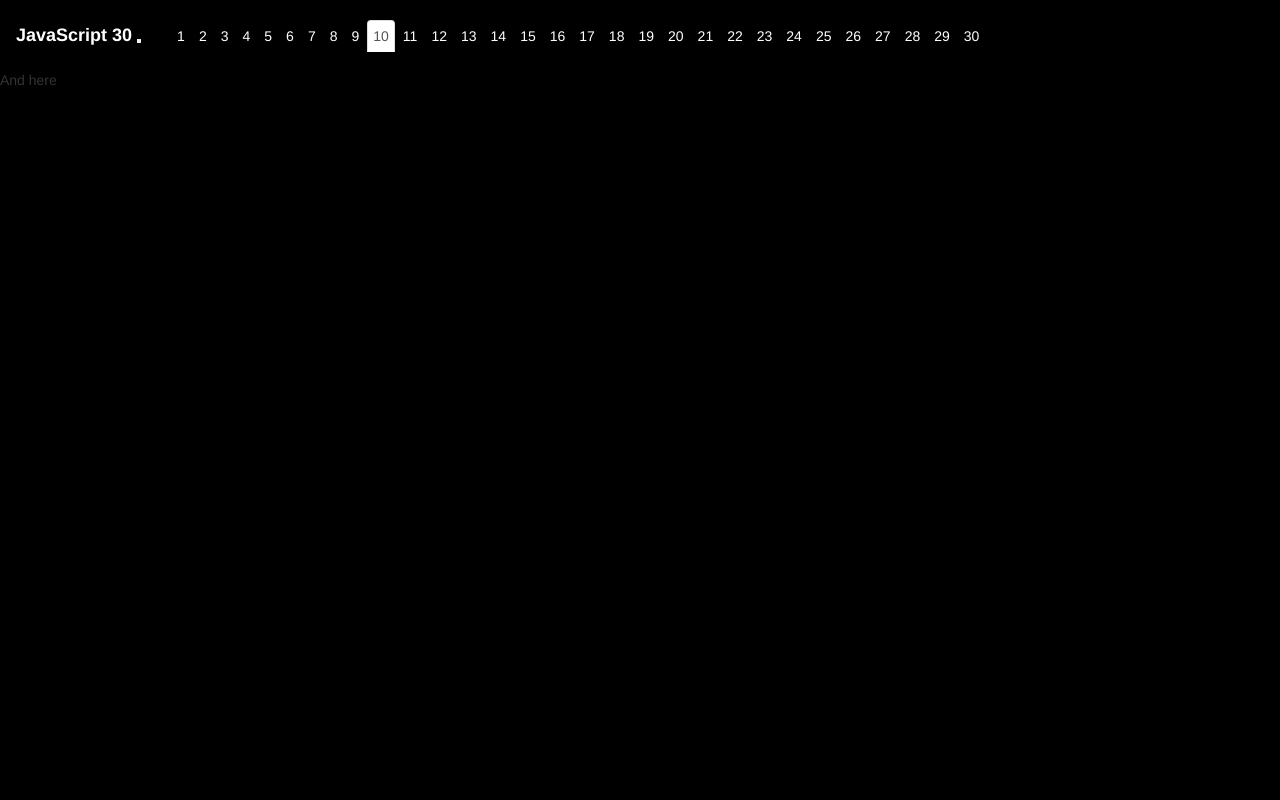
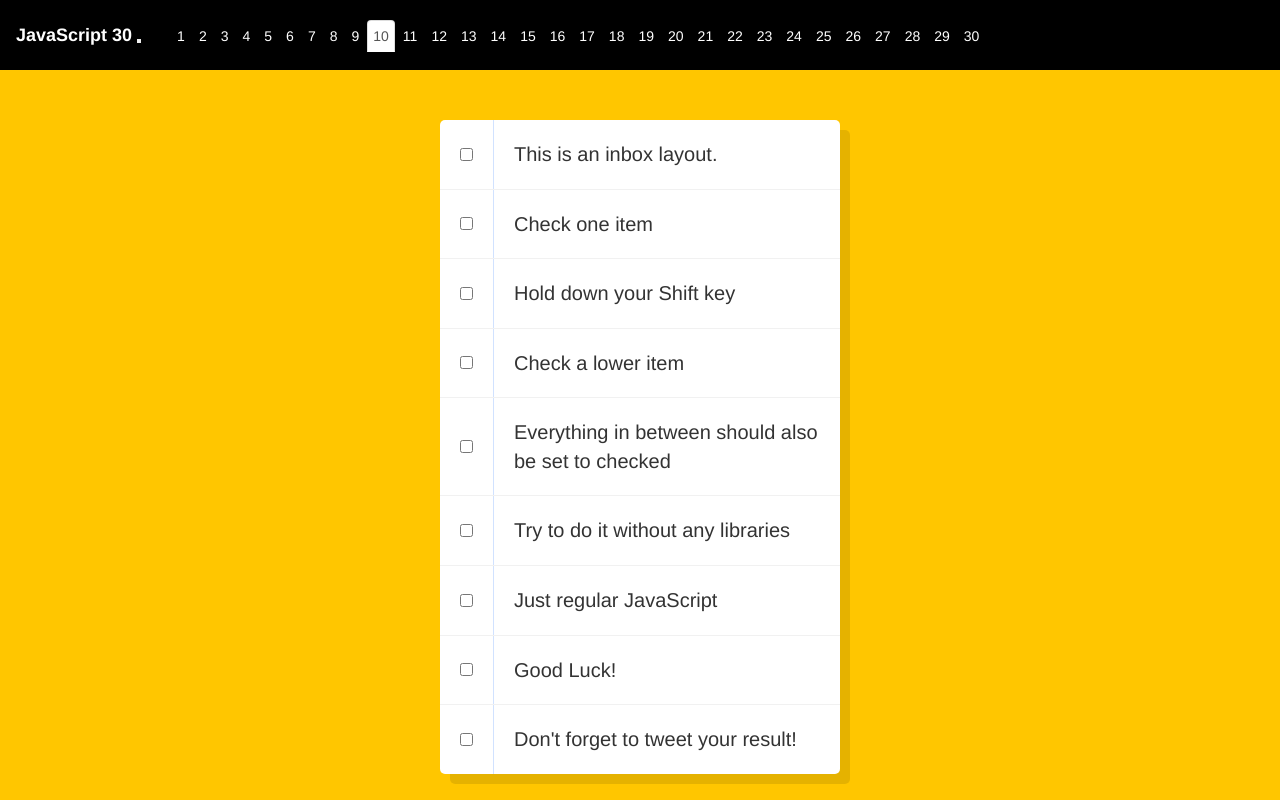
Before and after one commit to galdranorn/JavaScript30, a website with bundled scripts: page index.html in a window 1280 px wide. Both pictures are taken after a click on the tab "10". Built offline with nearby package versions, Linux system fonts and the light colour scheme.

Commit message:
Finish day10 challenge - multicheck of boxes in separate files

```diff
--- /dev/null
+++ b/js/challenges/day10.js
@@ -0,0 +1,23 @@
+const multiCheckboxes = () => {
+
+    const area = document.querySelector("#day-10");
+    const checkboxes = area.querySelectorAll('.checkbox')
+
+    let lastChecked;
+
+    let handleCheck = (e) => {
+        let inBetween = false;
+        if (e.shiftKey && e.target.checked) {
+            checkboxes.forEach(checkbox => {
+                (checkbox===e.target || checkbox===lastChecked) ? inBetween=!inBetween : inBetween;
+                (inBetween || checkbox===lastChecked || checkbox===e.target) ? checkbox.checked=true : checkbox.checked=false;
+            })
+        }
+        lastChecked = e.target;
+    }
+
+    checkboxes.forEach(checkbox => checkbox.addEventListener('click', handleCheck))
+
+}
+
+export { multiCheckboxes }
--- a/js/script.js
+++ b/js/script.js
@@ -7,6 +7,8 @@ import { arrayCardio1 }     from './challenges/day4.js'
 import { clickablePanels }  from './challenges/day5.js'
 import { citySearcher }     from './challenges/day6.js'
 import { canvas }           from './challenges/day8.js'
+import { multiCheckboxes }  from './challenges/day10.js'
+
 
 renderStructure(30);
 
@@ -20,6 +22,7 @@ const challenges = [
     function() {console.log('no function')},
     canvas,
     function() {console.log('no function')},
+    multiCheckboxes,
 ]
 
 const showPage = (e) => {
--- a/pages/day10.html
+++ b/pages/day10.html
@@ -1 +1,40 @@
-<p>And here</p>
+<section>
+    <div class="inbox">
+        <div class="item">
+            <input class="checkbox" type="checkbox">
+            <p>This is an inbox layout.</p>
+        </div>
+        <div class="item">
+            <input class="checkbox" type="checkbox">
+            <p>Check one item</p>
+        </div>
+        <div class="item">
+            <input class="checkbox" type="checkbox">
+            <p>Hold down your Shift key</p>
+        </div>
+        <div class="item">
+            <input class="checkbox" type="checkbox">
+            <p>Check a lower item</p>
+        </div>
+        <div class="item">
+            <input class="checkbox" type="checkbox">
+            <p>Everything in between should also be set to checked</p>
+        </div>
+        <div class="item">
+            <input class="checkbox" type="checkbox">
+            <p>Try to do it without any libraries</p>
+        </div>
+        <div class="item">
+            <input  class="checkbox" type="checkbox">
+            <p>Just regular JavaScript</p>
+        </div>
+        <div class="item">
+            <input class="checkbox" type="checkbox">
+            <p>Good Luck!</p>
+        </div>
+        <div class="item">
+            <input class="checkbox" type="checkbox">
+            <p>Don't forget to tweet your result!</p>
+        </div>
+    </div>
+</section>
--- /dev/null
+++ b/sass/challenges/_day10.scss
@@ -0,0 +1,41 @@
+#day-10 {
+    font-family: sans-serif;
+    background: #ffc600;
+    height: $pagesHeight;
+    padding: 50px;
+
+    .inbox {
+        max-width: 400px;
+        margin: 0 auto;
+        background: white;
+        border-radius: 5px;
+        box-shadow: 10px 10px 0 rgba(0,0,0,0.1);
+    }
+
+    .item {
+        display: flex;
+        align-items: center;
+        border-bottom: 1px solid #F1F1F1;
+        &:last-child {
+            border-bottom: 0;
+        }
+        &:checked + p {
+            background: #F9F9F9;
+            text-decoration: line-through;
+        }
+        [type=checkbox] {
+            margin: 20px;
+        }
+    }
+
+    p {
+        margin: 0;
+        padding: 20px;
+        transition: background 0.2s;
+        flex: 1;
+        font-family:'helvetica neue';
+        font-size: 20px;
+        font-weight: 200;
+        border-left: 1px solid #D1E2FF;
+    }
+}
--- a/sass/style.scss
+++ b/sass/style.scss
@@ -8,3 +8,4 @@
 @import 'challenges/day6';
 @import 'challenges/day7';
 @import 'challenges/day8';
+@import 'challenges/day10';
```
Also changed, not shown: css/style.css.
